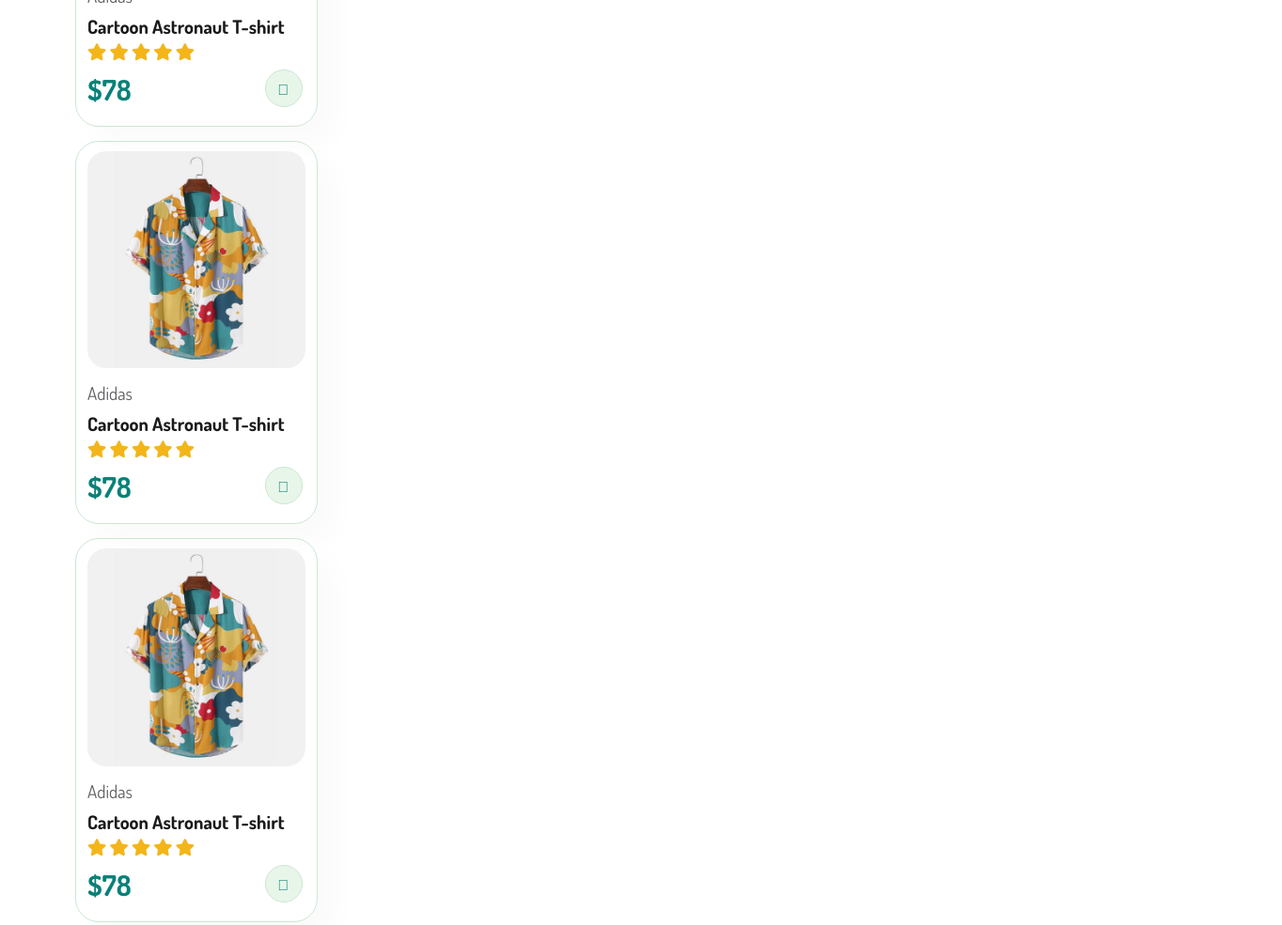
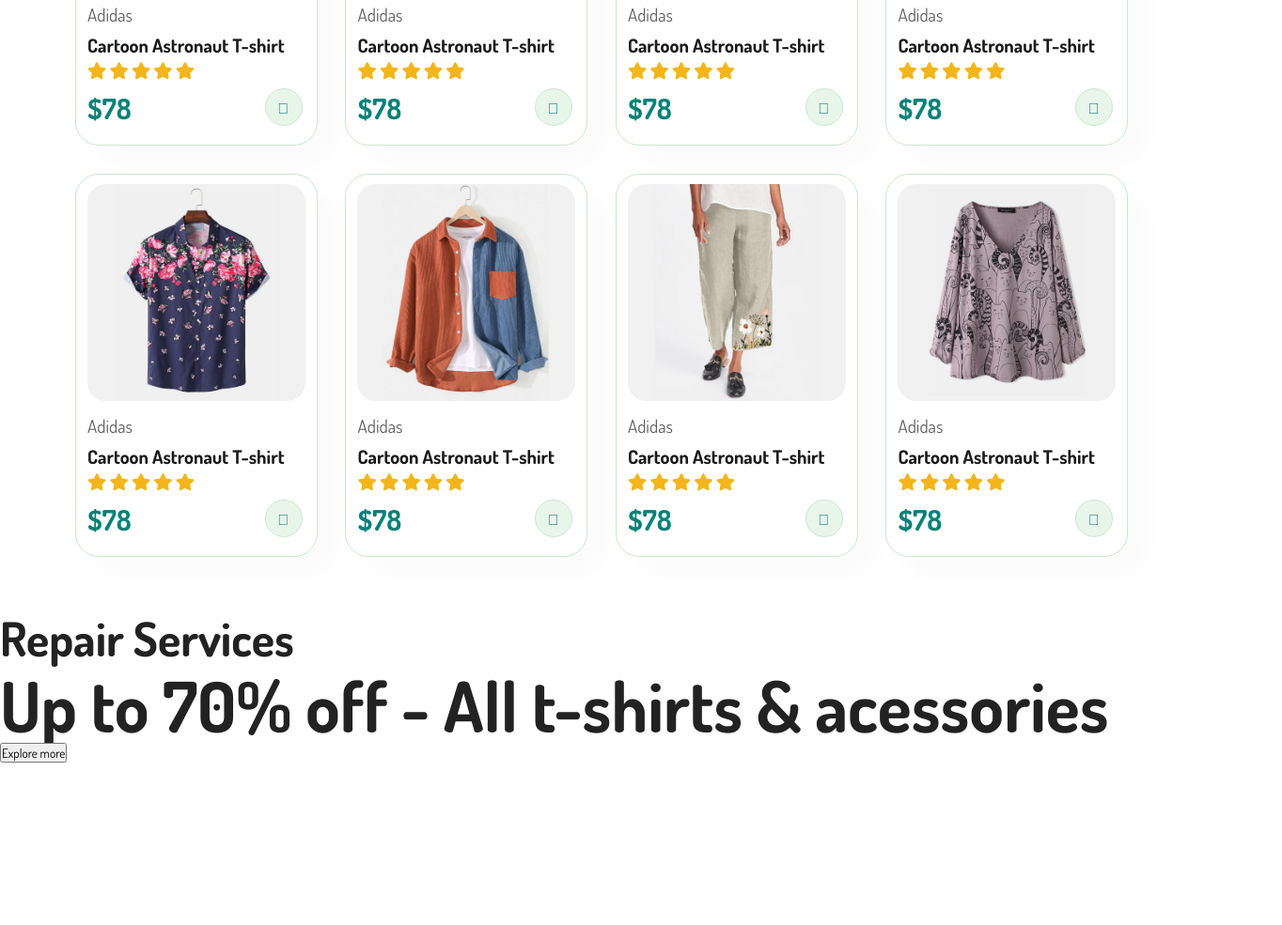
Before and after one commit to leojardim5/WebSite, a plain HTML site: page website/index.html in a window 1280 px wide. Shown: the part 1578-2563 px from the top of the page at 94% size, 1364 px wide, since content can reach past the window. After the commit the page ends 2390 px from the top, so only its background shows below. Drawn offline with Linux system fonts and the light colour scheme.

Commit message:
Finalizado Container produtos

```diff
--- a/website/index.html
+++ b/website/index.html
@@ -9,7 +9,6 @@
     <title>Document</title>
 </head>
 <body>
-
 
     <section id="header">
         <a href="#"><img src="img/logo.png" class="logo" alt=""></a>
@@ -80,7 +79,7 @@
                 <a href=""><i class="fal fa-shopping-cart cart"></i></a>
             </div>
             <div class="pro">
-                <img src="img/products/f1.jpg" alt="">
+                <img src="img/products/f2.jpg" alt="">
                 <div class="desc">
                     <span>Adidas</span>
                     <h5>Cartoon Astronaut T-shirt</h5>
@@ -96,7 +95,7 @@
                 <a href=""><i class="fal fa-shopping-cart cart"></i></a>
             </div>
             <div class="pro">
-                <img src="img/products/f1.jpg" alt="">
+                <img src="img/products/f3.jpg" alt="">
                 <div class="desc">
                     <span>Adidas</span>
                     <h5>Cartoon Astronaut T-shirt</h5>
@@ -112,7 +111,7 @@
                 <a href=""><i class="fal fa-shopping-cart cart"></i></a>
             </div>
             <div class="pro">
-                <img src="img/products/f1.jpg" alt="">
+                <img src="img/products/f4.jpg" alt="">
                 <div class="desc">
                     <span>Adidas</span>
                     <h5>Cartoon Astronaut T-shirt</h5>
@@ -128,7 +127,7 @@
                 <a href=""><i class="fal fa-shopping-cart cart"></i></a>
             </div>
             <div class="pro">
-                <img src="img/products/f1.jpg" alt="">
+                <img src="img/products/f5.jpg" alt="">
                 <div class="desc">
                     <span>Adidas</span>
                     <h5>Cartoon Astronaut T-shirt</h5>
@@ -144,7 +143,7 @@
                 <a href=""><i class="fal fa-shopping-cart cart"></i></a>
             </div>
             <div class="pro">
-                <img src="img/products/f1.jpg" alt="">
+                <img src="img/products/f6.jpg" alt="">
                 <div class="desc">
                     <span>Adidas</span>
                     <h5>Cartoon Astronaut T-shirt</h5>
@@ -160,7 +159,7 @@
                 <a href=""><i class="fal fa-shopping-cart cart"></i></a>
             </div>
             <div class="pro">
-                <img src="img/products/f1.jpg" alt="">
+                <img src="img/products/f7.jpg" alt="">
                 <div class="desc">
                     <span>Adidas</span>
                     <h5>Cartoon Astronaut T-shirt</h5>
@@ -176,7 +175,7 @@
                 <a href=""><i class="fal fa-shopping-cart cart"></i></a>
             </div>
             <div class="pro">
-                <img src="img/products/f1.jpg" alt="">
+                <img src="img/products/f8.jpg" alt="">
                 <div class="desc">
                     <span>Adidas</span>
                     <h5>Cartoon Astronaut T-shirt</h5>
@@ -193,6 +192,11 @@
             </div>
         </div>
     </section>
+    <section class="banner">
+        <h4>Repair Services</h4>
+        <h2>Up to <span>70% off</span> - All t-shirts & acessories</h2>
+        <button>Explore more</button>
+    </section>
 
 
     <script src="script.js">
--- a/website/style.css
+++ b/website/style.css
@@ -135,18 +135,18 @@ body{
 }
 
 #feature .fe-box{
-    width: 220px;
+    width: 180px;
     height: 220px;
     display: flex;
     align-items: center;
-    justify-content: space-between;
+    justify-content: space-around;
     flex-direction: column;
     text-align: center;
     padding:25px 30px;
     box-shadow: 20px 20px 34px rgba(43, 14, 14, 0.03);
     border:1px solid #cce7d0;
     border-radius: 4px;
-    margin:15px 0;
+    margin:15px;
     transition: 0.4s ease;
 }
 
@@ -244,6 +244,13 @@ body{
     color:#088178;
 }
 
+#product1 .pro-container{
+    display: flex;
+    justify-content: space-between;
+    padding-top: 20px;
+    flex-wrap: wrap;
+}
+
 #product1 .pro .cart{
     width: 40px;
     height: 40px;
```
